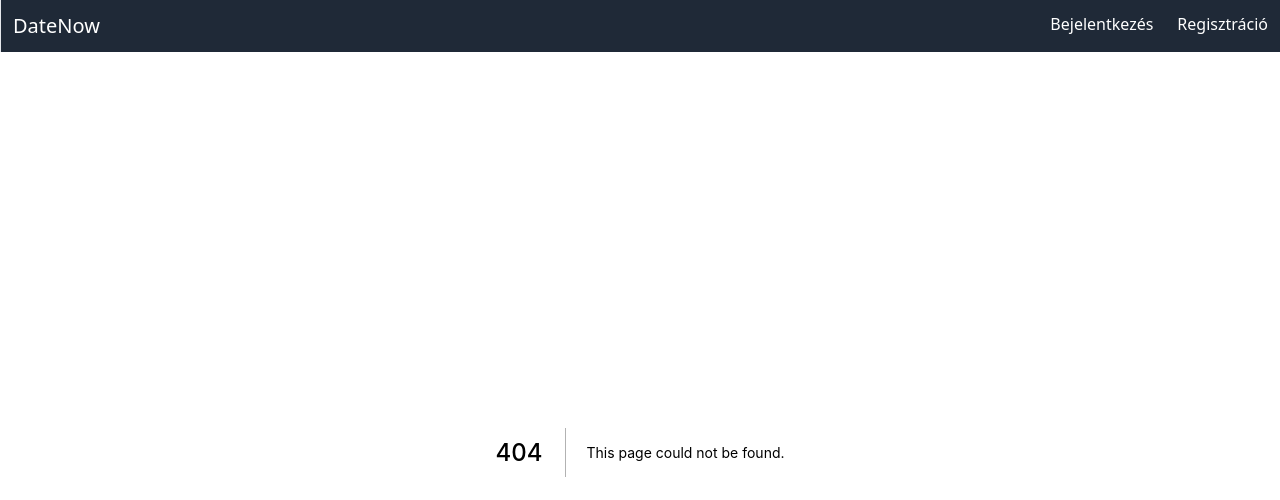
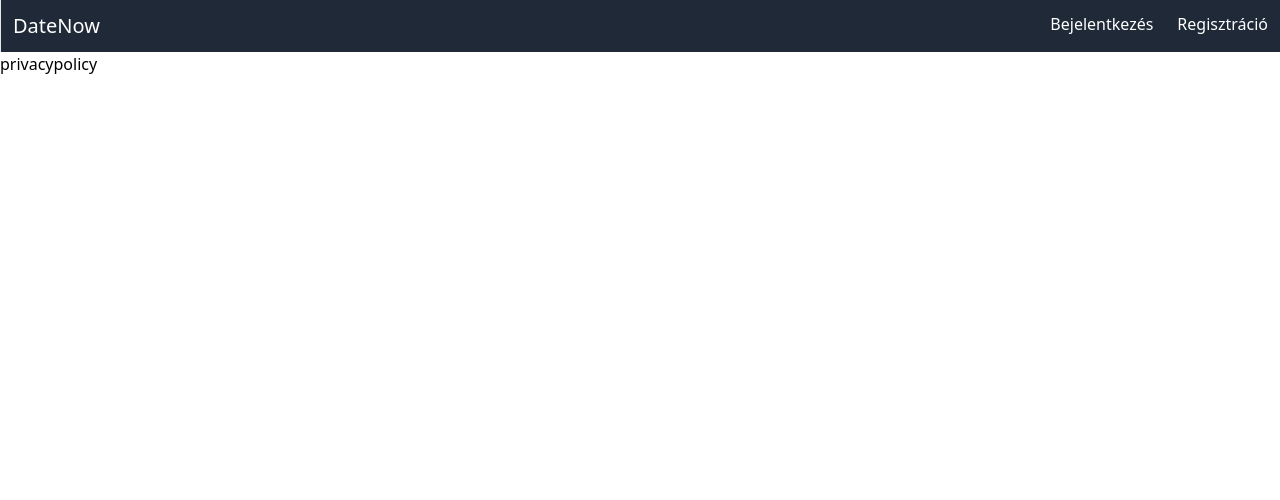
Before and after one commit to Homvi/next-tailwind-date, a Next.js app: page /privacypolicy in a window 1280 px wide. Before the commit this address had no page. Shown: the top 500 px of the page. Built offline with nearby package versions, Linux system fonts and the light colour scheme.

Commit message:
add terms of use and privacy page

```diff
--- /dev/null
+++ b/pages/privacypolicy.jsx
@@ -0,0 +1,9 @@
+import React from 'react'
+
+const privacypolicy = () => {
+    return (
+        <div>privacypolicy</div>
+    )
+}
+
+export default privacypolicy
--- /dev/null
+++ b/pages/termsofuse.jsx
@@ -0,0 +1,9 @@
+import React from 'react'
+
+const TermsOfUse = () => {
+    return (
+        <div>TermsOfUse</div>
+    )
+}
+
+export default TermsOfUse
```
